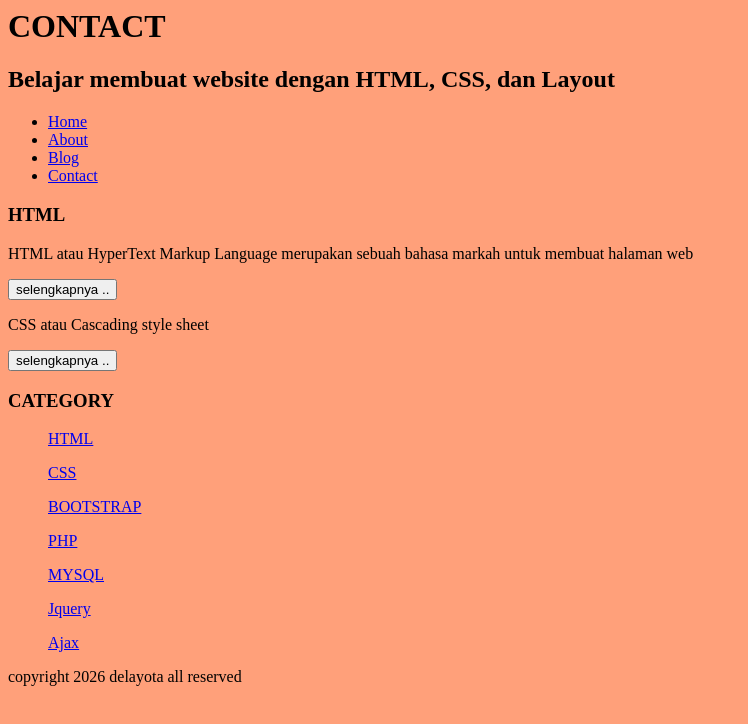
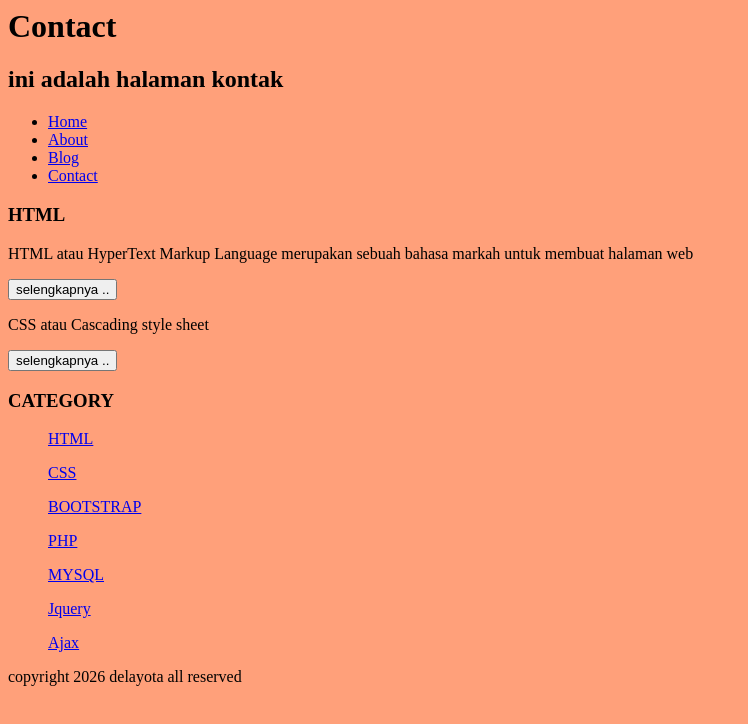
Before and after one commit to kiyyaharifin/web-kiyya, a plain HTML site: page contact.html in a window 1280 px wide. Shown: the whole page, without its empty margins (0-748 px from the left). Drawn offline with Linux system fonts and the light colour scheme.

Commit message:
contact.html

```diff
--- a/contact.html
+++ b/contact.html
@@ -8,9 +8,9 @@
  </head>
  <body bgcolor="FFA07A">
   <H1>
-   CONTACT
+   Contact
   </H1>
-  <H2>Belajar membuat website dengan HTML, CSS, dan Layout</H2>
+  <H2>ini adalah halaman kontak</H2>
     <ul>
           <li><a href="index.html">Home</a></li>
           <li><a href="about.html">About</a></li>
@@ -36,4 +36,5 @@
     </ul>
           <p>copyright 2026 delayota all reserved</p>
  </body>
+
 </HTML>
```
